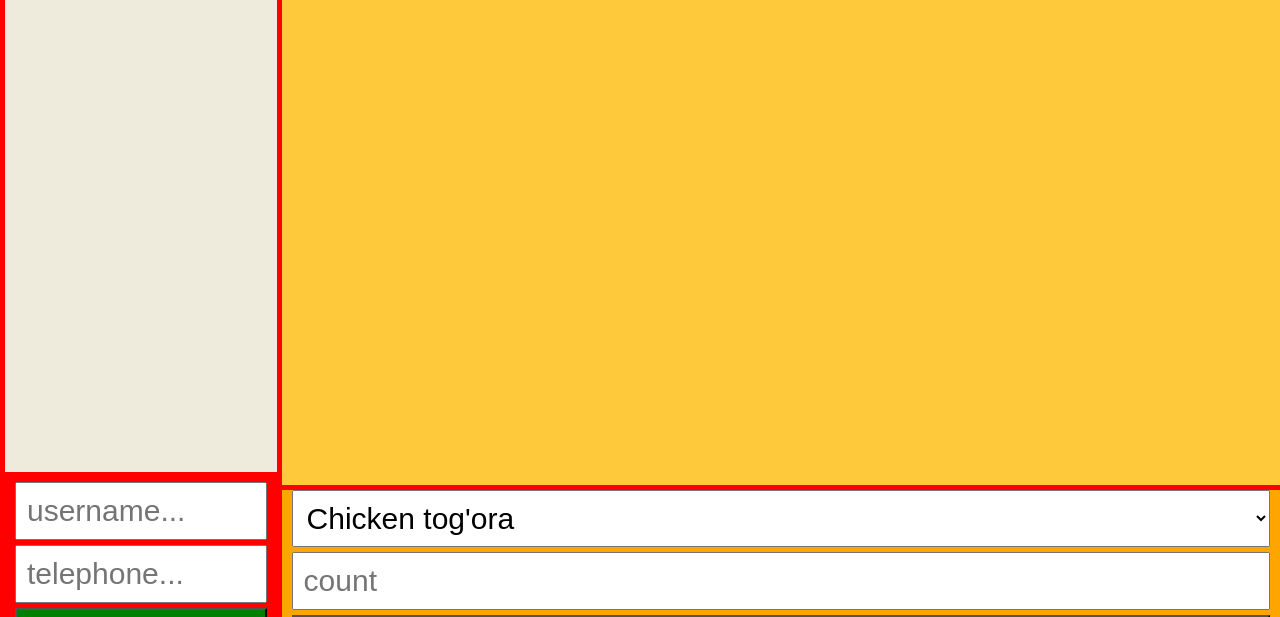
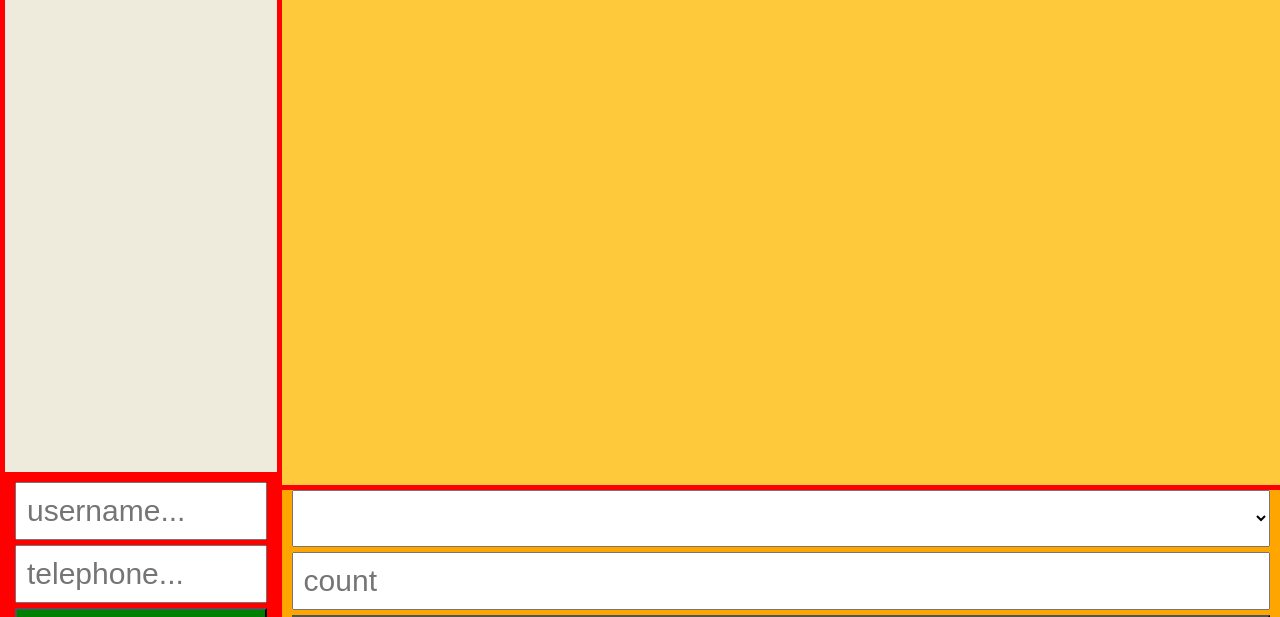
Before and after one commit to eugene0928/loook, a plain HTML site: page index.html in a window 1280 px wide. Shown: the part 126-743 px from the top of the page. Drawn offline with Linux system fonts and the light colour scheme; grey boxes are pictures that could not be loaded.

Commit message:
minor changes

```diff
--- a/index.html
+++ b/index.html
@@ -69,16 +69,11 @@
 				<form id="foodsForm">
 					<select id="foodsSelect" name='food'>
 						<!-- mock food. keyin o'chirib tashlang -->
-						<option value="chicken_togora">Chicken tog'ora</option>
-						<option value="chicken_wings">Chicken wings</option>
-						<option value="burger_cheese">Burger cheese</option>
-						<option value="combo">Combo</option>
-						<option value="spinner">Spinner</option>
-						<option value="cola">Cola</option>
-						<option value="fanta">Fanta</option>
+						<!-- <option value="chicken_togora">Chicken tog'ora</option> -->
+
 					</select>
 					<input id="foodsCount" type="number" placeholder="count" max=10 min=0 required>
-					<button type="button" id="orders">
+					<button type="submit" id="orders">
 						<img src="https://img.icons8.com/plasticine/100/000000/plus-math.png" alt="plus-button" height="35">
 					</button>
 				</form>
```
